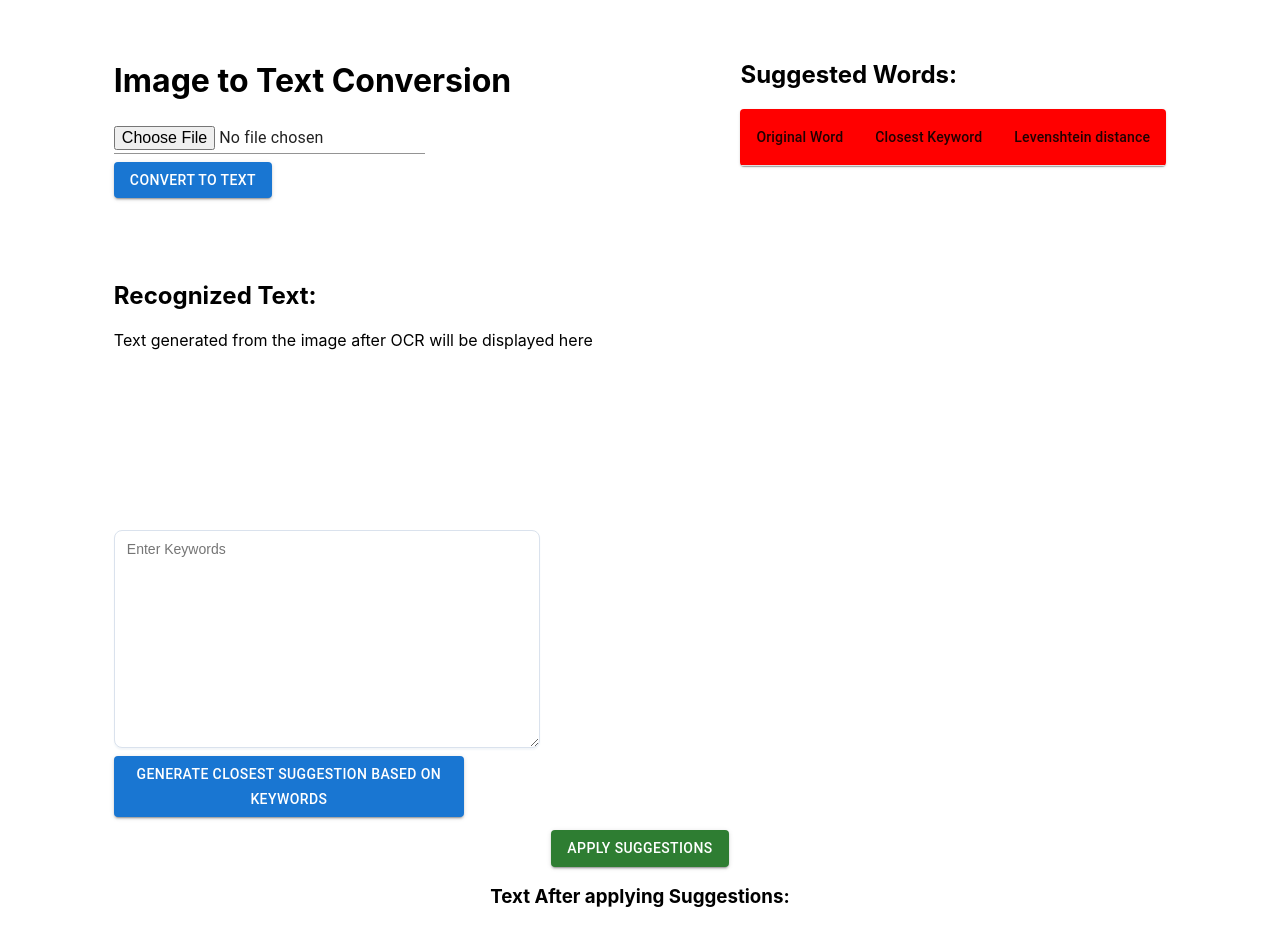
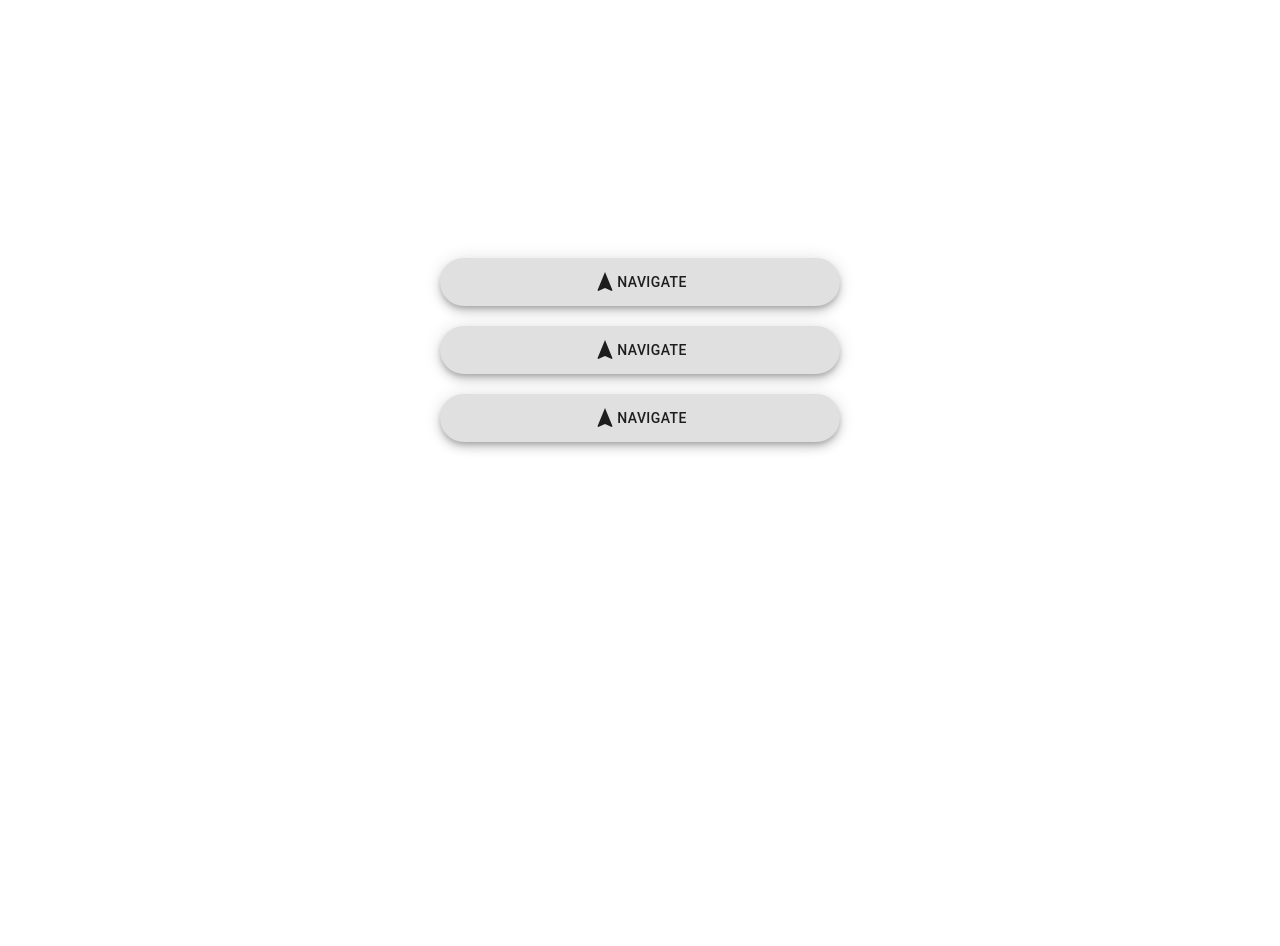
Before and after one commit to shubham691438/fastbook-assignment, a React (Create React App) app in the folder frontend/: page / in a window 1280 px wide. Shown: the top 946 px of the page. After the commit the page ends 800 px from the top, so only its background shows below. Built offline with nearby package versions, Linux system fonts and the light colour scheme.

Commit message:
homepage

```diff
--- a/frontend/src/pages/Home.js
+++ b/frontend/src/pages/Home.js
@@ -1,8 +1,34 @@
 import React from 'react'
 import TextToImage from './TextToImage'
+import { Box, Fab } from '@mui/material'
+import NavigationIcon from '@mui/icons-material/Navigation';
+import { Link } from 'react-router-dom';
 const Home = () => {
+  const backend_url=process.env.REACT_APP_BACKEND_URL;
+
   return (
-    <div><TextToImage/> </div>
+    <Box sx={{display:'flex',flexDirection:'column',height:'600px', alignItems:"center",justifyContent:'center'}}>
+
+      <Link to='/image-to-text'style={{marginTop:'20px'}}>
+        <Fab variant="extended"  sx={{width:'400px'}}>
+          <NavigationIcon  />
+          Navigate
+        </Fab>
+      </Link>
+      <Link to='/qrcode-generator' style={{marginTop:'20px'}}>
+        <Fab variant="extended" sx={{width:'400px'}}>
+          <NavigationIcon  />
+          Navigate
+        </Fab>
+      </Link>
+      <Link to={backend_url+"/shopping/auth/google"} style={{marginTop:'20px'}}>
+        <Fab variant="extended" sx={{width:'400px'}}>
+          <NavigationIcon  />
+          Navigate
+        </Fab>
+      </Link>
+    </Box>
+
   )
 }
 
--- a/frontend/src/routes.js
+++ b/frontend/src/routes.js
@@ -1,6 +1,7 @@
 import Layout from "./components/Layout";
 import QRCodeGenerator from "./pages/QRCodeGenerator";
 import Home from "./pages/Home";
+import TextToImage from "./pages/TextToImage";
 
 
 const Routes = [
@@ -13,6 +14,10 @@ const Routes = [
           element: <Home />,
         },
         {
+          path:"/image-to-text",
+          element: <TextToImage/>
+        },
+        {
           path:"/qrcode-generator/",
           element: <QRCodeGenerator/>
         },
```
